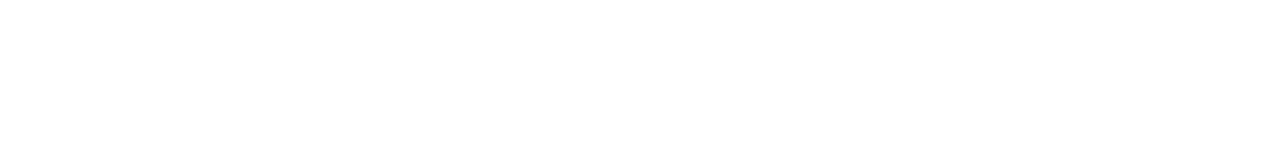
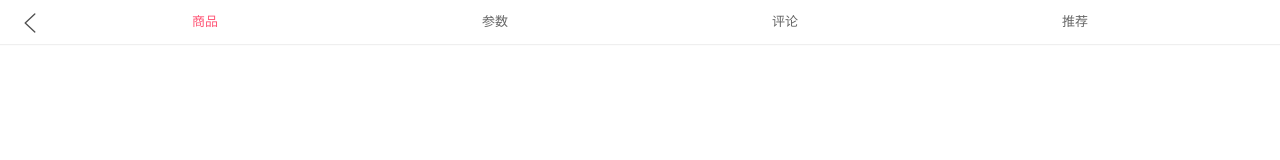
Before and after one commit to JKCamus/supermall, a Vue app: page /detail/1 in a window 1280 px wide. Shown: the top 160 px of the page. Built offline with nearby package versions, Linux system fonts and the light colour scheme.

Commit message:
detailnavbar+detail_router

```diff
--- a/src/components/content/goods/GoodsListItem.vue
+++ b/src/components/content/goods/GoodsListItem.vue
@@ -1,6 +1,6 @@
 <template>
-  <div class="goods-item">
-    <img :src="goodsItem.show.img" alt="" @load="imgLoad">
+  <div class="goods-item" @click="itemClick">
+    <img :src="goodsItem.show.img" alt="" @load="imgLoad" >
     <div class="goods-info">
       <p>{{goodsItem.title}}</p>
       <span class="price">{{goodsItem.price}} </span>
@@ -23,6 +23,9 @@
       imgLoad() {
         // console.log("打印");
         this.$bus.$emit('imgItemLoad')
+      },
+      itemClick(){
+        this.$router.push('/detail/'+this.goodsItem.iid)
       }
     }
   }
--- a/src/router/index.js
+++ b/src/router/index.js
@@ -1,9 +1,10 @@
 import Vue from 'vue'
 import VueRouter from 'vue-router'
-const Home=()=>import('views/home/Home.vue')
-const Cart=()=>import('views/cart/Cart.vue')
-const Category=()=>import('views/category/Category.vue')
-const Profile=()=>import('views/profile/Profile.vue')
+const Home = () => import('views/home/Home.vue')
+const Cart = () => import('views/cart/Cart.vue')
+const Category = () => import('views/category/Category.vue')
+const Profile = () => import('views/profile/Profile.vue')
+const Detail = () => import('views/detail/Detail')
 
 // 1.安装router
 Vue.use(VueRouter)
@@ -39,6 +40,10 @@
     meta: {
       title: "个人"
     }
+  },
+  {
+    path: '/detail/:iid',
+    component: Detail
   }
 ]
 // 2.创建router
--- /dev/null
+++ b/src/views/detail/Detail.vue
@@ -0,0 +1,26 @@
+<template>
+  <div class="detail">
+<detail-nav-bar></detail-nav-bar>
+     </div>
+</template>
+<script>
+    import DetailNavBar from 'views/detail/childComps/DetailNavBar'
+  export default {
+    name: "Detail",
+    components:{
+        DetailNavBar
+    },
+    data() {
+      return {
+        iid: null
+      }
+    },
+    created() {
+      this.iid = this.$route.params.iid
+    //   console.log(this.$route.params.iid);
+
+    }
+  }
+
+</script>
+<style scoped></style>
--- /dev/null
+++ b/src/views/detail/childComps/DetailNavBar.vue
@@ -0,0 +1,56 @@
+<template>
+  <div class="detail-nav-bar">
+    <nav-bar class="detail-nav">
+      <div slot="left" class="back" @click="backClick">
+        <img src="~assets/img/common/back.svg" alt="">
+      </div>
+      <div slot="center" class="title">
+        <div v-for="(item,index) in titles" class="title-item"
+        :class="{active:index===currentIndex}"
+        @click="titleClick(index)">{{item}} </div>
+      </div>
+    </nav-bar>
+  </div>
+</template>
+<script>
+  import NavBar from 'components/common/navbar/NavBar.vue'
+
+  export default {
+    name: "DetailNavBar",
+    components: {
+      NavBar
+    },
+    data() {
+      return {
+        titles: ['商品', '参数', '评论', '推荐'],
+        currentIndex:0
+      }
+    },
+    methods:{
+        titleClick(index){
+            this.currentIndex=index
+        },
+        backClick(){
+            this.$router.back()
+        }
+    }
+  }
+
+</script>
+<style scoped>
+  .title {
+    display: flex;
+    font-size: 13px;
+  }
+
+  .title-item {
+    flex: 1;
+  }
+
+  .back img {
+    margin-top: 12px;
+  }
+.active{
+    color: var(--color-high-text);
+}
+</style>
```
Also changed, not shown: src/views/home/Home.vue (+7 -6 lines), src/views/detail/childComps/DetailSwiper.vue (added).
